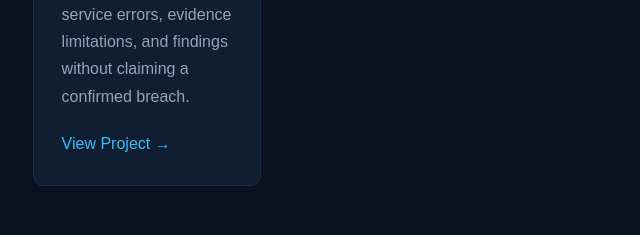
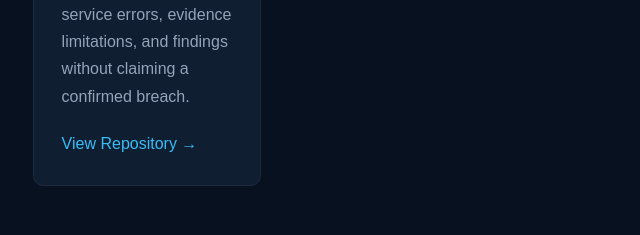
Before and after one commit to leonapacanis725-web/leonard-portfolio, a plain HTML site: page index.html in a window 1280 px wide. Shown: the part 2365-2600 px from the top of the page, 121-761 px from the left. Drawn offline with Linux system fonts and the light colour scheme.

Commit message:
Align Linux log hunting repository link label

```diff
--- a/index.html
+++ b/index.html
@@ -80,7 +80,7 @@
         <article class="project-card">
             <h3>Linux Log Hunting & Defensive Operations</h3>
             <p>Reviewed Linux system journal entries, error-priority messages, and login history in a ChromeOS Linux (Crostini) environment using <code>journalctl</code>, <code>last</code>, and <code>lastb</code>. Documented service errors, evidence limitations, and findings without claiming a confirmed breach.</p>
-            <a href="https://github.com/leonapacanis725-web/leonard-portfolio/tree/main/projects/linux-log-hunting-defensive-operations" target="_blank" rel="noopener noreferrer">View Project →</a>
+            <a href="https://github.com/leonapacanis725-web/leonard-portfolio/tree/main/projects/linux-log-hunting-defensive-operations" target="_blank" rel="noopener noreferrer">View Repository →</a>
         </article>
 
     </div>
```
